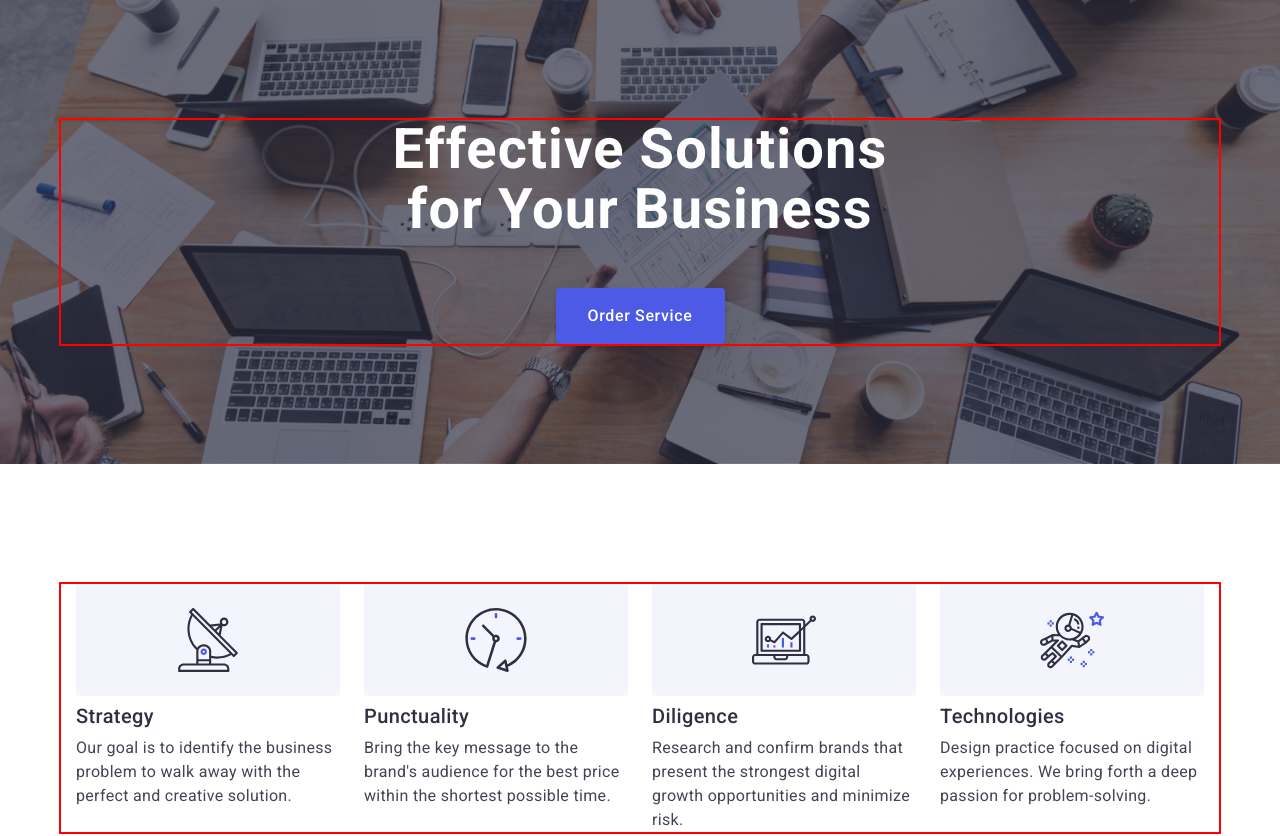
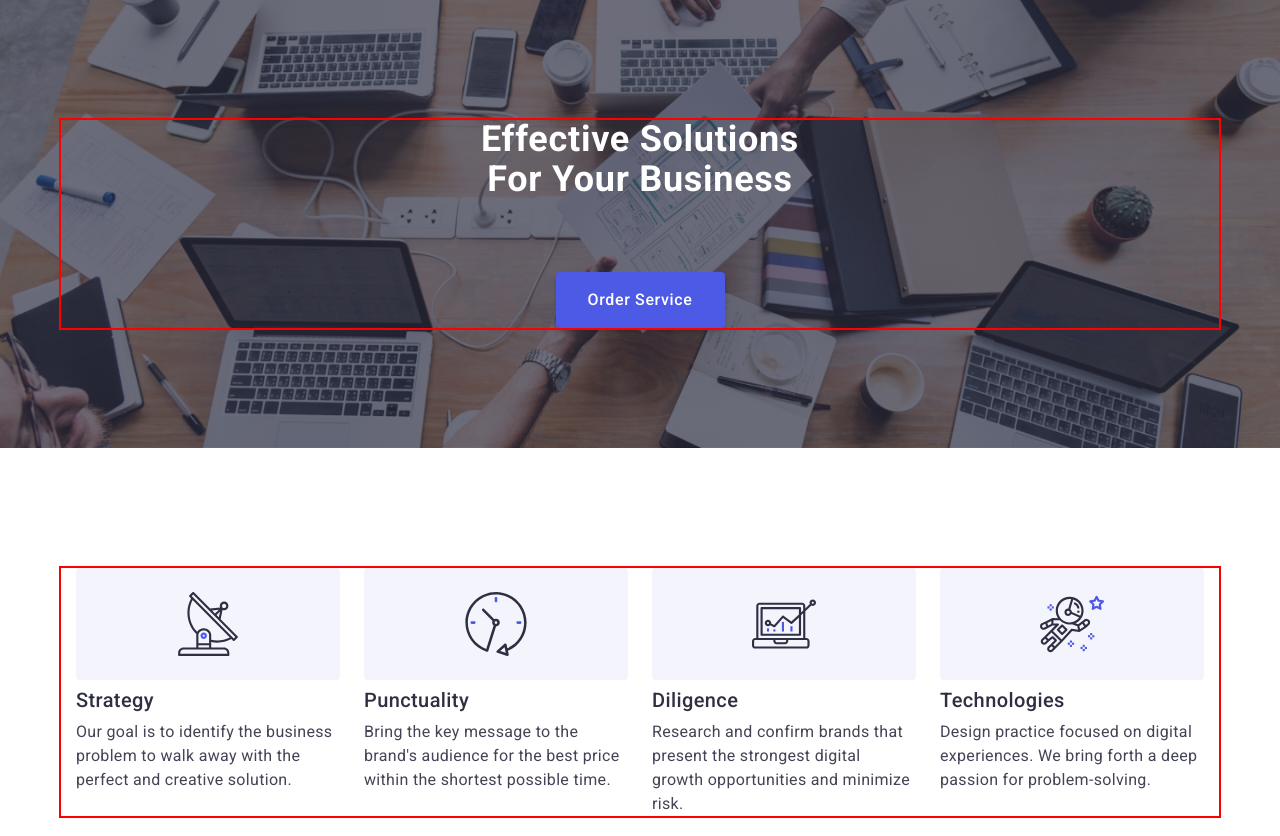
Before and after one commit to Andrij-Panasenko/goit-markup-hw-07, a plain HTML site: page index.html in a window 1280 px wide. Shown: the top 836 px of the page. Drawn offline with nearby package versions, Linux system fonts and the light colour scheme.

Commit message:
done mobile hero

```diff
--- a/css/media.css
+++ b/css/media.css
@@ -60,6 +60,24 @@
     .container {
         width: 1158px;
     }
+
+    /** Hero begins */
+    .hero {
+    background-color: #2E2F42;
+    padding-top: 188px;
+    padding-bottom: 188px;
+
+    background-image: linear-gradient(
+                    rgba(46, 47, 66, 0.7),
+                    rgba(46, 47, 66, 0.7)),
+                    url('../images/hero-img.jpg');
+    max-width: 1440px;
+
+    }
+
+
+    /** Hero ends */
+
     /** Features begins */
     .section {
         padding-top: 120px;
--- a/css/style.css
+++ b/css/style.css
@@ -329,31 +329,42 @@ body {
 /** ---------------------Main content begins--------------------- */
 /** ---------------------Main page begins--------------------- */
 
+
 .hero {
     background-color: #2E2F42;
-    padding-top: 188px;
-    padding-bottom: 188px;
+    padding-top: 112px;
+    padding-bottom: 112px;
 
     background-image: linear-gradient(
                     rgba(46, 47, 66, 0.7),
                     rgba(46, 47, 66, 0.7)),
-                    url('../images/hero-img.jpg');
+                    url('../images/mobile-hero-bg.jpg');
     background-repeat: no-repeat;
     background-position: center;
     background-size: cover;
-    max-width: 1440px;
+    max-width: 428px;
     margin: 0 auto;
+}
+@media (min-device-pixel-ratio: 2),
+        (min-resolution: 192dpi),
+        (min-resolution: 2dppx) {
+  .hero {
+    background-image: linear-gradient(
+                    rgba(46, 47, 66, 0.7),
+                    rgba(46, 47, 66, 0.7)),
+                    url('../images/mobile-hero-bg-2x.jpg');
+  }
 }
 
 .hero-header {
-    color: #fff;
-    font-size: 56px;
-    line-height: 1.07;
+    color: #ffffff;
+    text-transform: capitalize;
+    font-size: 36px;
+    line-height: 1.11;
     text-align: center;
     letter-spacing: 0.02em;
-
-    max-width: 496px;
-    margin: 0 auto 48px;
+    max-width: 320px;
+    margin: 0 auto 72px;
 }
 
 .hero-button {
@@ -363,6 +374,7 @@ body {
     font-weight: 500;
     font-size: 16px;
     line-height: 1.5;
+
     display: flex;
     align-items: center;
     letter-spacing: 0.04em;
@@ -379,6 +391,8 @@ body {
     /* transition-property: background-color; */
     transition: background-color 250ms cubic-bezier(0.4, 0, 0.2, 1);
 }
+
+
 
 .hero-button:hover,
 .hero-button:focus {
```
